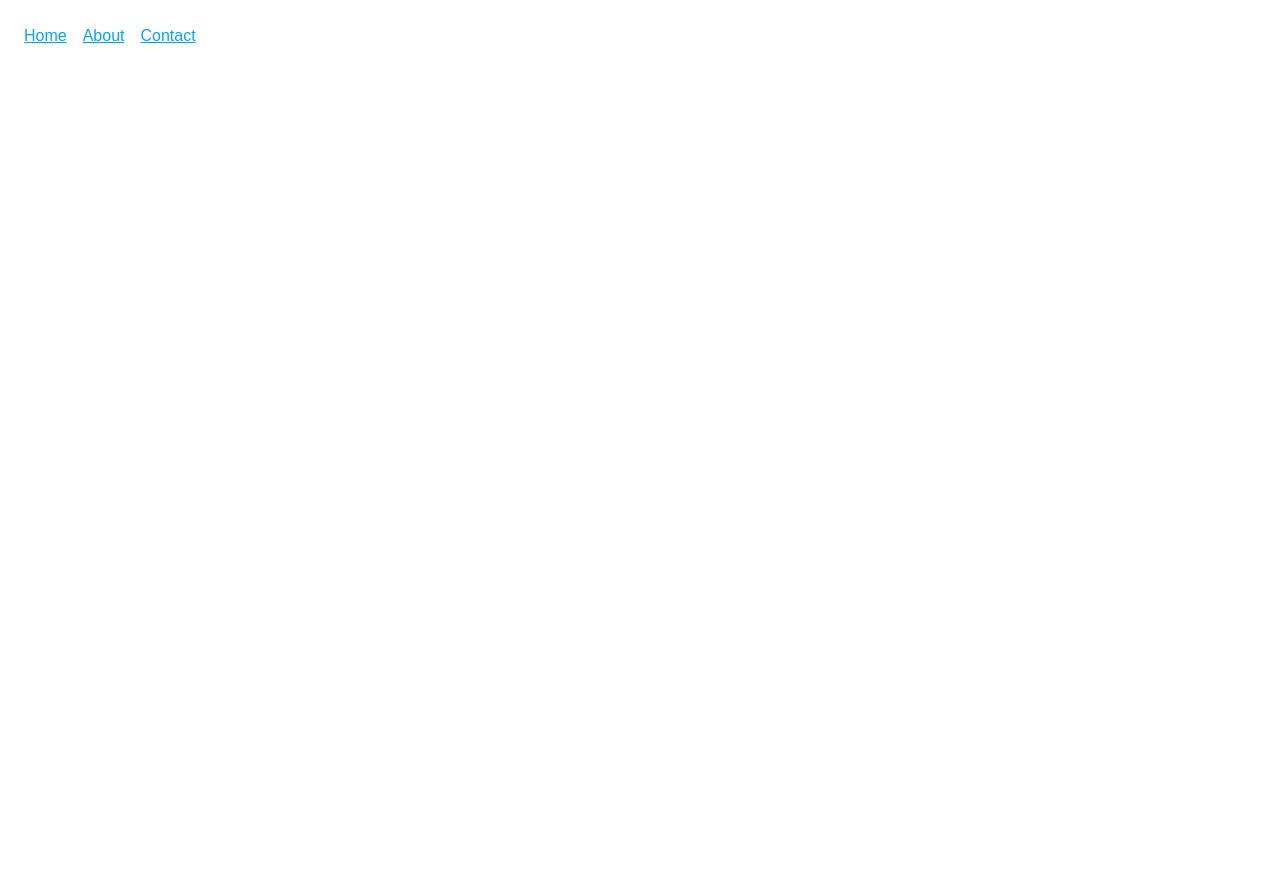
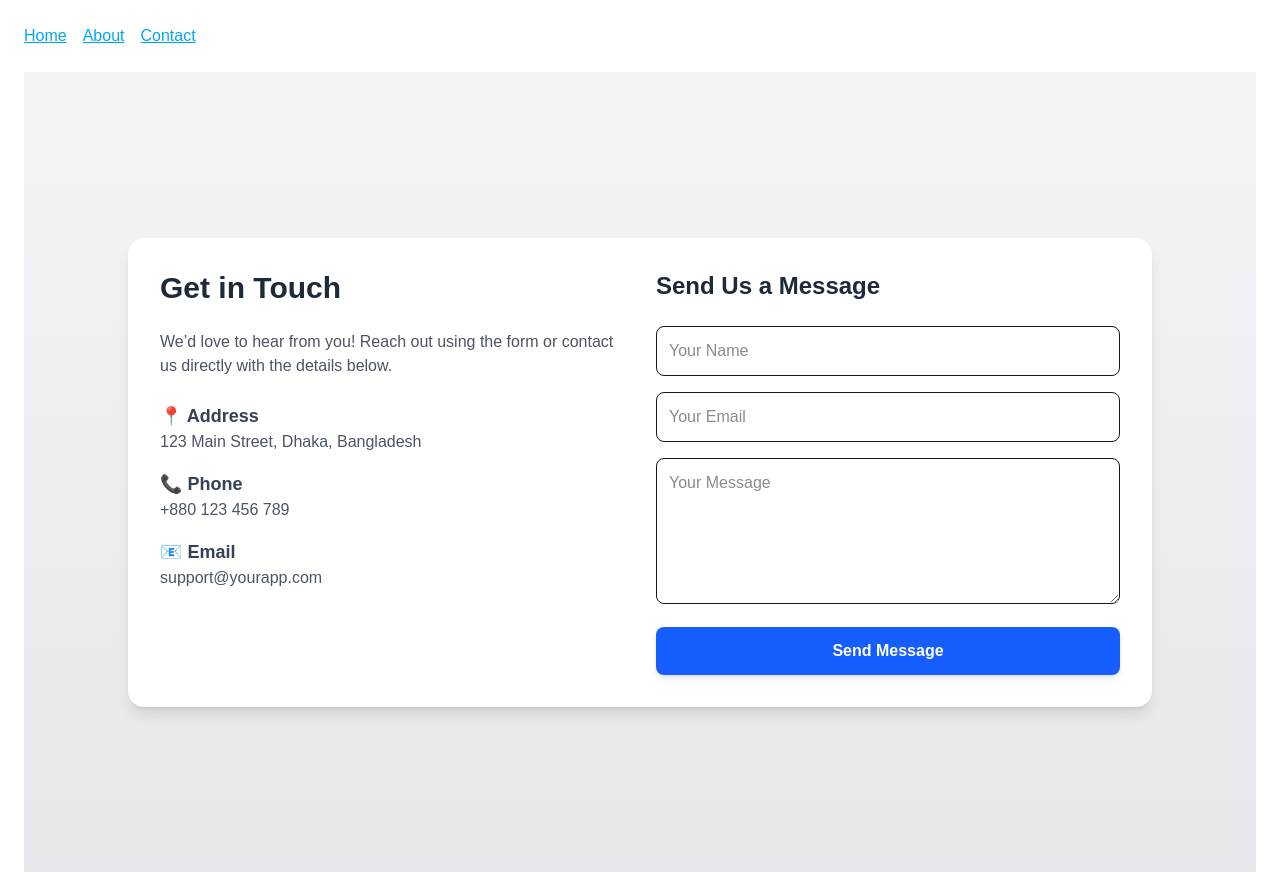
Before and after one commit to EmonHossen10/learning-next-js, a Next.js app: page /Contact in a window 1280 px wide. Before the commit the page ends 800 px from the top, so only its background shows below. Built offline with nearby package versions, Linux system fonts and the light colour scheme.

Commit message:
contact page added"

```diff
--- a/app/Contact/page.js
+++ b/app/Contact/page.js
@@ -2,9 +2,70 @@ import React from 'react';
 
 const Contact = () => {
     return (
+        <main>
+           <div className="min-h-screen bg-gradient-to-b from-gray-100 to-gray-200 flex items-center justify-center p-6">
+      <div className="max-w-5xl w-full bg-white shadow-lg rounded-2xl p-8 grid md:grid-cols-2 gap-8">
+
+        {/* Contact Info Section */}
+        <div className="space-y-6">
+          <h2 className="text-3xl font-bold text-gray-800">Get in Touch</h2>
+          <p className="text-gray-600">
+            We’d love to hear from you! Reach out using the form or contact us
+            directly with the details below.
+          </p>
+
+          <div className="space-y-4">
+            <div>
+              <h3 className="text-lg font-semibold text-gray-700">📍 Address</h3>
+              <p className="text-gray-600">123 Main Street, Dhaka, Bangladesh</p>
+            </div>
+            <div>
+              <h3 className="text-lg font-semibold text-gray-700">📞 Phone</h3>
+              <p className="text-gray-600">+880 123 456 789</p>
+            </div>
+            <div>
+              <h3 className="text-lg font-semibold text-gray-700">📧 Email</h3>
+              <p className="text-gray-600">support@yourapp.com</p>
+            </div>
+          </div>
+        </div>
+
+        {/* Contact Form Section */}
         <div>
-
+          <h2 className="text-2xl font-bold text-gray-800 mb-6">Send Us a Message</h2>
+          <form className="space-y-4">
+            <div>
+              <input
+                type="text"
+                placeholder="Your Name"
+                className="w-full border rounded-lg p-3 focus:outline-none focus:ring-2 focus:ring-blue-500"
+              />
+            </div>
+            <div>
+              <input
+                type="email"
+                placeholder="Your Email"
+                className="w-full border rounded-lg p-3 focus:outline-none focus:ring-2 focus:ring-blue-500"
+              />
+            </div>
+            <div>
+              <textarea
+                rows="5"
+                placeholder="Your Message"
+                className="w-full border rounded-lg p-3 focus:outline-none focus:ring-2 focus:ring-blue-500"
+              ></textarea>
+            </div>
+            <button
+              type="submit"
+              className="w-full bg-blue-600 text-white font-semibold py-3 rounded-lg shadow-md hover:bg-blue-700 transition"
+            >
+              Send Message
+            </button>
+          </form>
         </div>
+      </div>
+    </div>
+        </main>
     );
 };
 
```
